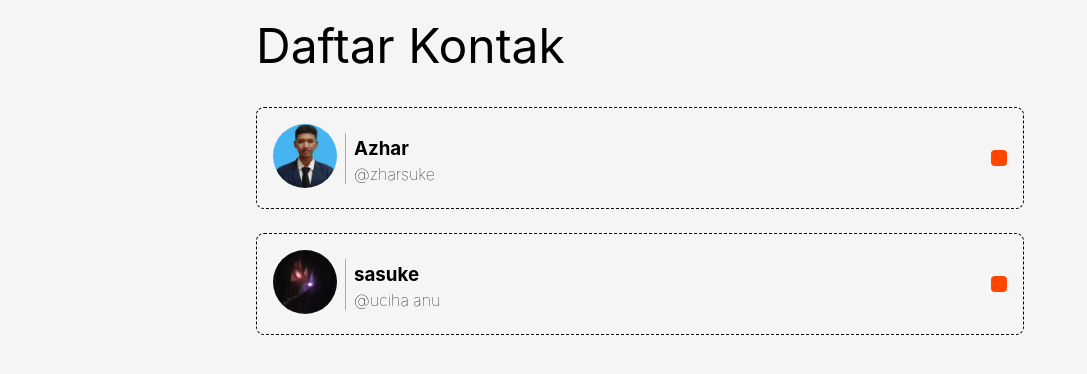
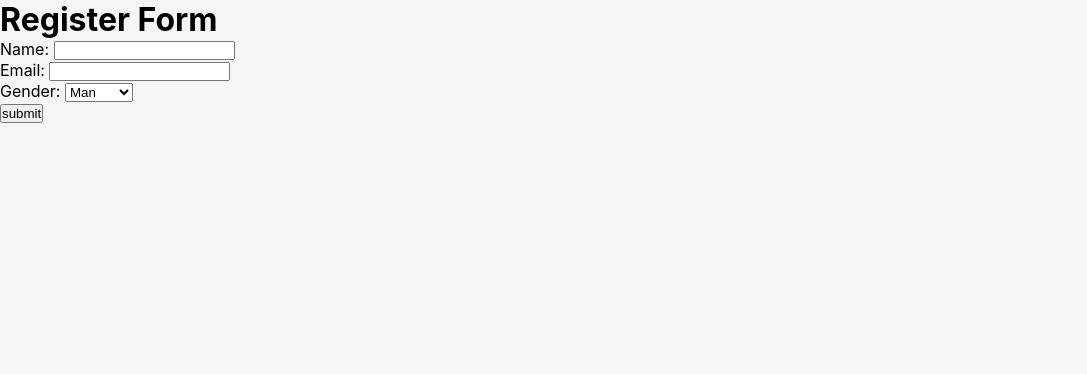
Before and after one commit to alazharizqi/dicoding, a React app in the folder frontend/react/contacts-app/: page / in a window 1280 px wide. Shown: the top 374 px of the page, without its empty margins (0-1087 px from the left). Built offline with nearby package versions, Linux system fonts and the light colour scheme; the HTML template or start-up script is replaced by a standard one.

Commit message:
feat: controlled component exercise

```diff
--- /dev/null
+++ b/frontend/react/contacts-app/src/components/form-app/MyForm.jsx
@@ -0,0 +1,80 @@
+import React from "react";
+
+class MyForm extends React.Component {
+    constructor(props) {
+        super(props);
+
+        // init state
+        this.state = {
+            name: '',
+            email: '',
+            gender: 'Man'
+        };
+
+        // binding this context to event handler
+        this.onNameChangeEventHandler = this.onNameChangeEventHandler.bind(this);
+        this.onEmailChangeEventHandler = this.onEmailChangeEventHandler.bind(this);
+        this.onGenderChangeEventHandler = this.onGenderChangeEventHandler.bind(this);
+        this.onSubmitEventHandler = this.onSubmitEventHandler.bind(this);
+    }
+
+    onNameChangeEventHandler(event) {
+        this.setState(() => {
+            return {
+                name: event.target.value
+            };
+        });
+    }
+
+    onEmailChangeEventHandler(event) {
+        this.setState(() => {
+            return {
+                email: event.target.value
+            };
+        });
+    }
+
+    onGenderChangeEventHandler(event) {
+        this.setState(() => {
+            return {
+                gender: event.target.value
+            };
+        });
+    }
+
+    onSubmitEventHandler(event) {
+        event.preventDefault();
+
+        const message = `
+            Name: ${this.state.name}
+            Email: ${this.state.email}
+            Gender: ${this.state.gender}
+        `;
+        alert(message);
+    }
+
+    render() {
+        return (
+            <div>
+                <h1>Register Form</h1>
+                <form onSubmit={this.onSubmitEventHandler}>
+                    <label htmlFor="name">Name: </label>
+                    <input id="name" type="text" value={this.state.name} onChange={this.onNameChangeEventHandler} />
+                    <br />
+                    <label htmlFor="email">Email: </label>
+                    <input id="email" type="text" value={this.state.email} onChange={this.onEmailChangeEventHandler} />
+                    <br />
+                    <label htmlFor="gender">Gender: </label>
+                    <select id="gender" value={this.state.gender} onChange={this.onGenderChangeEventHandler}>
+                        <option value="Man">Man</option>
+                        <option value="Woman">Woman</option>
+                    </select>
+                    <br />
+                    <button type="submit">submit</button>
+                </form>
+            </div>
+        );
+    }
+}
+
+export default MyForm;
--- a/frontend/react/contacts-app/src/index.jsx
+++ b/frontend/react/contacts-app/src/index.jsx
@@ -4,7 +4,8 @@
 
 import './styles/style.css';
 // import CounterApp from "./components/counter-app/CounterApp";
-import ContactApp from "./components/contact-app/ContactApp";
+// import ContactApp from "./components/contact-app/ContactApp";
+import MyForm from "./components/form-app/MyForm";
 
 const root = createRoot(document.getElementById('root'));
 root.render(
@@ -15,5 +16,6 @@
 
     // </div>
     // <CounterApp />
-    <ContactApp />
+    // <ContactApp />
+    <MyForm />
 );
```
